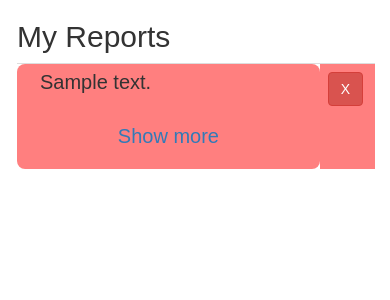
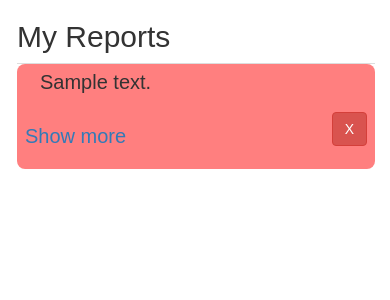
Before and after one commit to 238alexg/Change4Change, a Flask app: template templates/table.html in a window 390 px wide. Shown: the part 50-350 px from the top of the page. Run offline with Flask 2, Linux system fonts and the light colour scheme; the template is opened without the code that fills it: values that come from a table or form of the project are taken from there, others are empty; tables that the repository leaves empty hold one stand-in row (values such as "Sample post"); some libraries are stand-ins or nearby versions.

Commit message:
Fix mobile map submit 6

```diff
--- a/CommunityReportsApp/templates/table.html
+++ b/CommunityReportsApp/templates/table.html
@@ -51,6 +51,14 @@
     .roundedCorn {
       border-radius: 8px;
     }
+    .lefties {
+        display: inline;
+        float: left;
+    }
+    .righties {
+        display: inline;
+        float: right;
+    }
   </style>
 </head>
 <body>
@@ -86,7 +94,7 @@
         <tr style="background-color: rgba(138, 130, 130, 0.5);">
         {% endif %}
             <td class="roundedCorn">
-                <div class="content hideContent" style="padding-left: 15px;"> {{ item.text }}
+                <div class="lefties content hideContent" style="padding-left: 15px;"> {{ item.text }}
                     <ul>
                         <br>
                         <li>Time: {{ item.event_dt.strftime('%m/%d/%Y %H:%M') }}</li>
@@ -98,15 +106,13 @@
                         {% endif %}
                     </ul>
                 </div>
-                <div class="show-more">
+                <div class="lefties show-more">
                     <a href="#">Show more</b>
                 </div>
-
-            </td>
-            <td> <form type="hidden" action = "/deleteReport" method="POST">
-                <input type="hidden" value="{{item.id}}" name="id"></input>
-                <input type="submit" value="X" class="btn btn-danger btn-circle delete-row" href="#" ></input>
-                </form> </td>
+                <div class="righties"><form type="hidden" action = "/deleteReport" method="POST">
+                    <input type="hidden" value="{{item.id}}" name="id"></input>
+                    <input type="submit" value="X" class="btn btn-danger btn-circle delete-row" href="#" ></input>
+                </form></div> </td>
         </tr>
 
 
```
